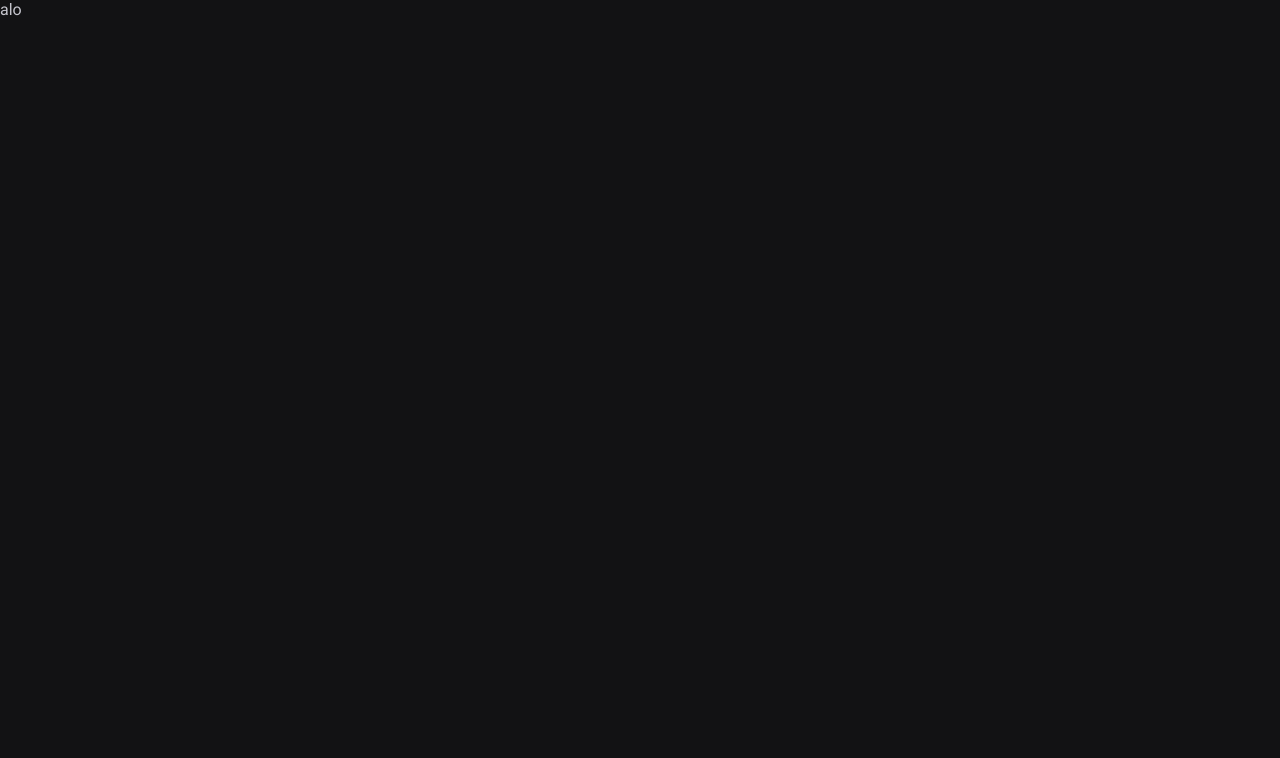
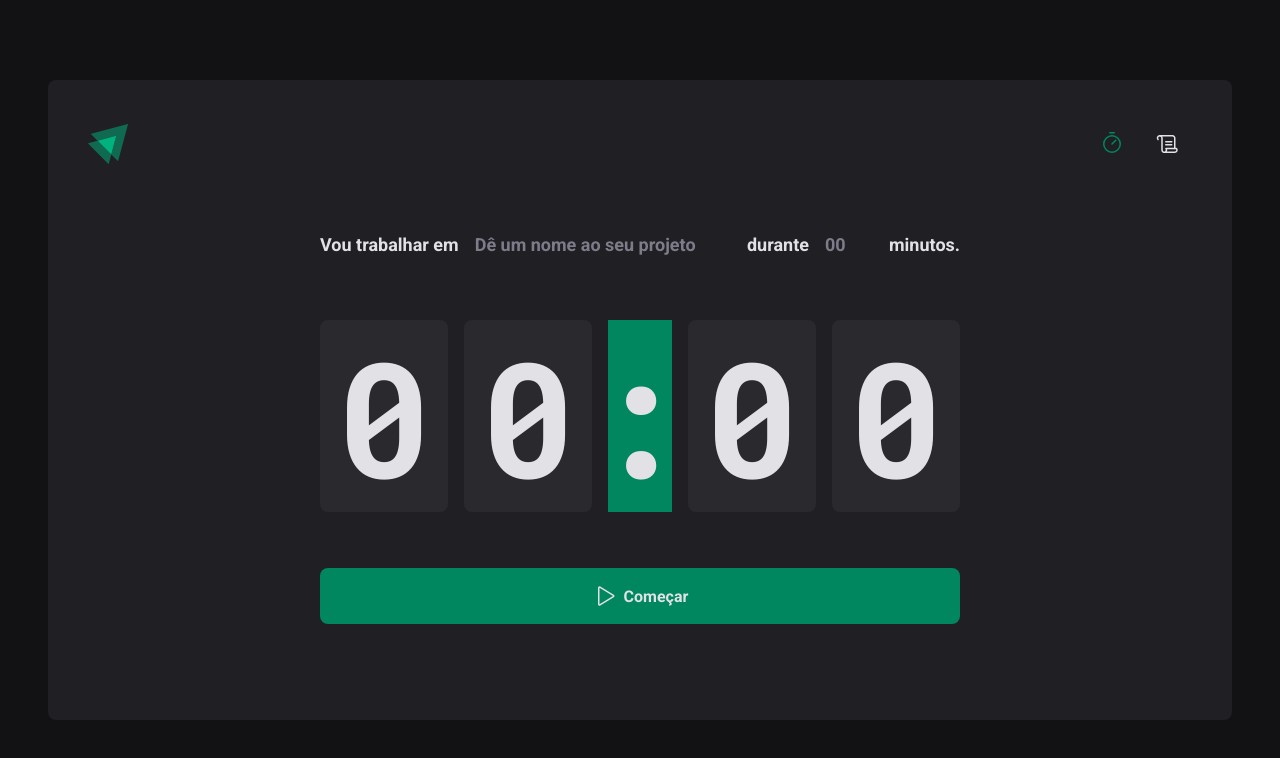
Before and after one commit to ItaloFL/rocketseat-ignite-reactjs, a React (Vite) app in the folder projeto-02-ignitetimer/: page / in a window 1280 px wide. Shown: the top 758 px of the page. Built offline with nearby package versions, Linux system fonts and the light colour scheme.

Commit message:
feat :sparkles: layout and components application

```diff
--- a/projeto-02-ignitetimer/package.json
+++ b/projeto-02-ignitetimer/package.json
@@ -10,8 +10,10 @@
     "lint": "eslint src --ext .ts,.tsx"
   },
   "dependencies": {
+    "phosphor-react": "^1.4.1",
     "react": "^18.2.0",
     "react-dom": "^18.2.0",
+    "react-router-dom": "^6.8.1",
     "styled-components": "^5.3.6"
   },
   "devDependencies": {
--- a/projeto-02-ignitetimer/src/App.tsx
+++ b/projeto-02-ignitetimer/src/App.tsx
@@ -1,12 +1,17 @@
 import { ThemeProvider } from 'styled-components'
+import { Router } from './Router'
 import { GlobalStyle } from './styles/global'
 import { defaultTheme } from './styles/themes/default'
+import { BrowserRouter } from 'react-router-dom'
 
 export function App() {
   return (
     <ThemeProvider theme={defaultTheme}>
-      <div>alo</div>
-      <GlobalStyle />
+      <BrowserRouter>
+        <Router />
+
+        <GlobalStyle />
+      </BrowserRouter>
     </ThemeProvider>
   )
 }
--- /dev/null
+++ b/projeto-02-ignitetimer/src/Router.tsx
@@ -0,0 +1,15 @@
+import { Routes, Route } from 'react-router-dom'
+import { DefaultLayout } from './layout/DefaultLayout'
+import { History } from './pages/History'
+import { Home } from './pages/Home'
+
+export function Router() {
+  return (
+    <Routes>
+      <Route path="/" element={<DefaultLayout />}>
+        <Route path="/" element={<Home />} />
+        <Route path="/history" element={<History />} />
+      </Route>
+    </Routes>
+  )
+}
--- /dev/null
+++ b/projeto-02-ignitetimer/src/components/Header/index.tsx
@@ -0,0 +1,20 @@
+import { HeaderContainer } from './styles'
+import logoIgnite from '../../assets/Logo.svg'
+import { Scroll, Timer } from 'phosphor-react'
+import { NavLink } from 'react-router-dom'
+
+export function Header() {
+  return (
+    <HeaderContainer>
+      <img src={logoIgnite} alt="" />
+      <nav>
+        <NavLink to="/" title="Timer">
+          <Timer size={24} />
+        </NavLink>
+        <NavLink to="/history" title="Histórico">
+          <Scroll size={24} />
+        </NavLink>
+      </nav>
+    </HeaderContainer>
+  )
+}
--- /dev/null
+++ b/projeto-02-ignitetimer/src/components/Header/styles.ts
@@ -0,0 +1,31 @@
+import styled from 'styled-components'
+
+export const HeaderContainer = styled.header`
+  display: flex;
+  align-items: center;
+  justify-content: space-between;
+
+  nav {
+    display: flex;
+    gap: 0.5rem;
+
+    a {
+      width: 3rem;
+      height: 3rem;
+      display: flex;
+      justify-content: center;
+      align-items: center;
+      color: ${(props) => props.theme['gray-100']};
+      border-top: 3px solid transparent;
+      border-bottom: 3px solid transparent;
+
+      &:hover {
+        border-bottom: 3px solid ${(props) => props.theme['green-500']};
+      }
+
+      &.active {
+        color: ${(props) => props.theme['green-500']};
+      }
+    }
+  }
+`
--- /dev/null
+++ b/projeto-02-ignitetimer/src/layout/DefaultLayout/index.tsx
@@ -0,0 +1,12 @@
+import { Outlet } from 'react-router-dom'
+import { Header } from '../../components/Header'
+import { LayoutContainer } from './styles'
+
+export function DefaultLayout() {
+  return (
+    <LayoutContainer>
+      <Header />
+      <Outlet />
+    </LayoutContainer>
+  )
+}
--- /dev/null
+++ b/projeto-02-ignitetimer/src/layout/DefaultLayout/styles.ts
@@ -0,0 +1,12 @@
+import styled from 'styled-components'
+
+export const LayoutContainer = styled.div`
+  max-width: 74rem;
+  height: calc(100vh - 10rem);
+  margin: 5rem auto;
+  padding: 2.5rem;
+  background: ${(props) => props.theme['gray-800']};
+  border-radius: 8px;
+  display: flex;
+  flex-direction: column;
+`
--- /dev/null
+++ b/projeto-02-ignitetimer/src/pages/History/index.tsx
@@ -0,0 +1,54 @@
+import { HistoryContainer, HistoryList } from './styles'
+
+export function History() {
+  return (
+    <HistoryContainer>
+      <h1>Meu histórico</h1>
+
+      <HistoryList>
+        <table>
+          <thead>
+            <tr>
+              <th>Tarefa</th>
+              <th>Duração</th>
+              <th>Inicio</th>
+              <th>Status</th>
+            </tr>
+          </thead>
+          <tbody>
+            <tr>
+              <td>Tarefa</td>
+              <td>20 Minutos</td>
+              <td>Há dois meses</td>
+              <td>Em andamento</td>
+            </tr>
+            <tr>
+              <td>Tarefa</td>
+              <td>20 Minutos</td>
+              <td>Há dois meses</td>
+              <td>Em andamento</td>
+            </tr>
+            <tr>
+              <td>Tarefa</td>
+              <td>20 Minutos</td>
+              <td>Há dois meses</td>
+              <td>Em andamento</td>
+            </tr>
+            <tr>
+              <td>Tarefa</td>
+              <td>20 Minutos</td>
+              <td>Há dois meses</td>
+              <td>Em andamento</td>
+            </tr>
+            <tr>
+              <td>Tarefa</td>
+              <td>20 Minutos</td>
+              <td>Há dois meses</td>
+              <td>Em andamento</td>
+            </tr>
+          </tbody>
+        </table>
+      </HistoryList>
+    </HistoryContainer>
+  )
+}
--- /dev/null
+++ b/projeto-02-ignitetimer/src/pages/History/styles.ts
@@ -0,0 +1,61 @@
+import styled from 'styled-components'
+
+export const HistoryContainer = styled.main`
+  flex: 1;
+  padding: 3.5rem;
+  display: flex;
+  flex-direction: column;
+
+  h1 {
+    font-size: 1.5rem;
+    color: ${props => props.theme['gray-100']};
+  }
+`
+
+export const HistoryList = styled.div`
+  flex: 1;
+  overflow: auto;
+  margin-top: 2rem;
+
+  table {
+    width: 100%;
+    border-collapse: collapse;
+    min-width: 600px;
+
+    th {
+      background: ${props => props.theme['gray-600']};
+      padding: 1rem;
+      text-align: left;
+      color: ${props => props.theme['gray-100']};
+      font-size: 0.875rem;
+      line-height: 1.6;
+
+      &:first-child {
+        border-top-left-radius: 8px;
+        padding-left: 1.5rem;
+      }
+
+      &:last-child {
+        border-top-right-radius: 8px;
+        padding-right: 1.5rem;
+      }
+    }
+
+    td {
+      background-color: ${props => props.theme['gray-700']};
+      border-top: 4px solid ${props => props.theme['gray-800']};
+      padding: 1rem;
+      font-size: 0.875rem;
+      line-height: 1.6;
+
+      &:first-child {
+        width: 50%;
+        padding-left: 1.5rem;
+      }
+
+      &:last-child {
+        padding-right: 1.5rem;
+      }
+    }
+  }
+`
--- /dev/null
+++ b/projeto-02-ignitetimer/src/pages/Home/index.tsx
@@ -0,0 +1,55 @@
+import { Play } from 'phosphor-react'
+import {
+  CountDownContainer,
+  FormContainer,
+  HomeContainer,
+  MinutesAmountInput,
+  Separator,
+  StartCoutdownButton,
+  TaskInput
+} from './styles'
+
+export function Home() {
+  return (
+    <HomeContainer>
+      <form action="">
+        <FormContainer>
+          <label htmlFor="task">Vou trabalhar em</label>
+          <TaskInput
+            id="task"
+            type="text"
+            list="task-sugestions"
+            placeholder="Dê um nome ao seu projeto"
+          />
+
+          <datalist id="task-sugestions">
+            <option value="Projeto Antares" />
+            <option value="Projeto XLAND" />
+          </datalist>
+
+          <label htmlFor="minutesAmount">durante</label>
+          <MinutesAmountInput
+            type="number"
+            id="minutesAmount"
+            placeholder="00"
+            step={5}
+            min={5}
+            max={60}
+          />
+          <span>minutos.</span>
+        </FormContainer>
+        <CountDownContainer>
+          <span>0</span>
+          <span>0</span>
+          <Separator>:</Separator>
+          <span>0</span>
+          <span>0</span>
+        </CountDownContainer>
+        <StartCoutdownButton type="submit">
+          <Play size={24} />
+          Começar
+        </StartCoutdownButton>
+      </form>
+    </HomeContainer>
+  )
+}
--- /dev/null
+++ b/projeto-02-ignitetimer/src/pages/Home/styles.ts
@@ -0,0 +1,108 @@
+import styled from 'styled-components'
+
+export const HomeContainer = styled.main`
+  flex: 1;
+  display: flex;
+  flex-direction: column;
+  align-items: center;
+  justify-content: center;
+
+  form {
+    display: flex;
+    flex-direction: column;
+    align-items: center;
+    gap: 3.5rem;
+  }
+`
+
+export const FormContainer = styled.div`
+  width: 100%;
+  display: flex;
+  align-items: center;
+  justify-content: center;
+  gap: 0.5rem;
+  color: ${props => props.theme['gray-100']};
+  font-size: 1.125rem;
+  font-weight: bold;
+  flex-wrap: wrap;
+`
+
+export const CountDownContainer = styled.div`
+  font-family: 'Roboto Mono', monospace;
+  font-size: 10rem;
+  line-height: 8rem;
+  color: ${props => props.theme['gray-100']};
+  display: flex;
+  gap: 1rem;
+
+  span {
+    background: ${props => props.theme['gray-700']};
+    padding: 2rem 1rem;
+    border-radius: 8px;
+  }
+`
+
+export const Separator = styled.div`
+  padding: 2rem 0;
+  background: ${props => props.theme['green-500']};
+  width: 4rem;
+  overflow: hidden;
+  display: flex;
+  justify-content: center;
+`
+
+export const StartCoutdownButton = styled.button`
+  width: 100%;
+  border: 0;
+  padding: 1rem;
+  border-radius: 8px;
+  display: flex;
+  align-items: center;
+  justify-content: center;
+  gap: 0.5rem;
+  font-weight: bold;
+  cursor: pointer;
+  background: ${props => props.theme['green-500']};
+  color: ${props => props.theme['gray-100']};
+
+  &:disabled {
+    opacity: 0.7;
+    cursor: not-allowed;
+  }
+
+  &:not(:disabled):hover {
+    background: ${props => props.theme['green-700']};
+  }
+`
+
+const BaseInput = styled.input`
+  background: transparent;
+  height: 2.5rem;
+  border: 0;
+  border-bottom: ${props => props.theme['gray-500']};
+  font-weight: bold;
+  font-size: 1.125rem;
+  padding: 0 0.5rem;
+  color: ${props => props.theme['gray-100']};
+
+  &::focus {
+    box-shadow: none;
+    border-color: ${props => props.theme['green-500']};
+  }
+
+  &::placeholder {
+    color: ${props => props.theme['gray-500']};
+  }
+`
+
+export const TaskInput = styled(BaseInput)`
+  flex: 1;
+
+  &::-webkit-calendar-picker-indicator {
+    display: none !important;
+  }
+`
+
+export const MinutesAmountInput = styled(BaseInput)`
+  width: 4rem;
+`
```
Also changed, not shown: projeto-02-ignitetimer/.eslintrc.json (deleted), 1 other file (tests, documents, lock files or other folders).
